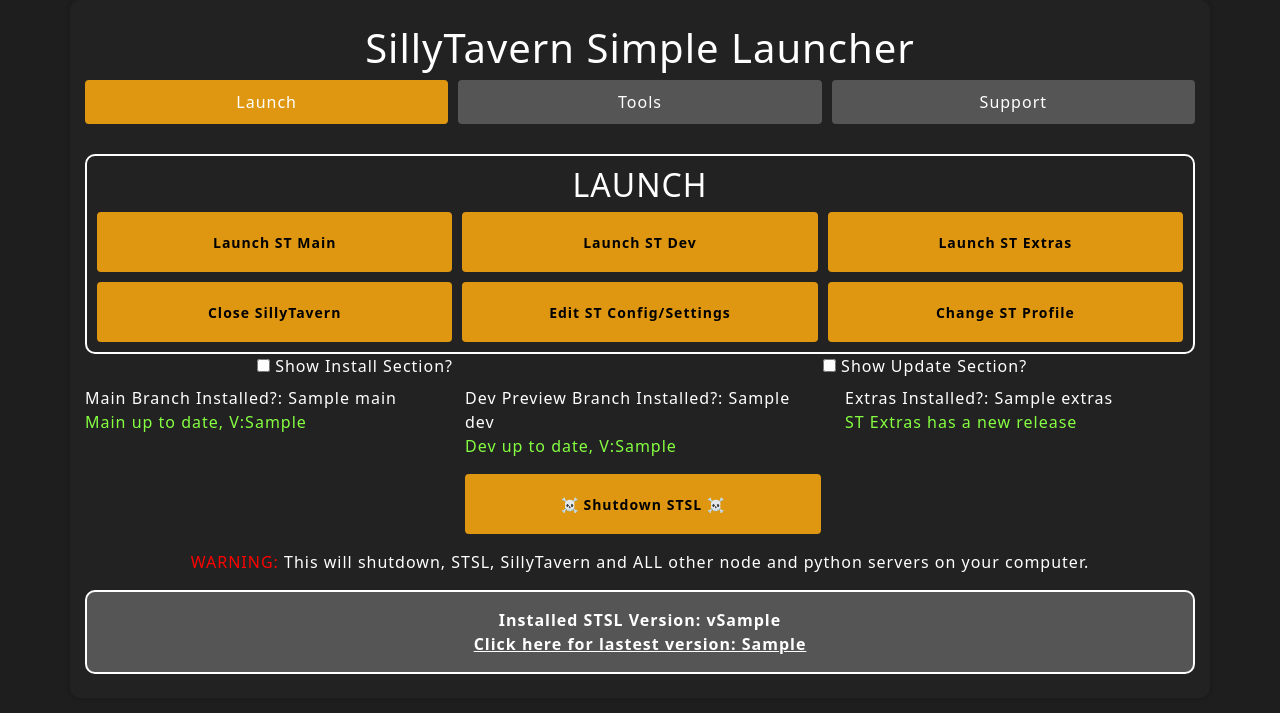
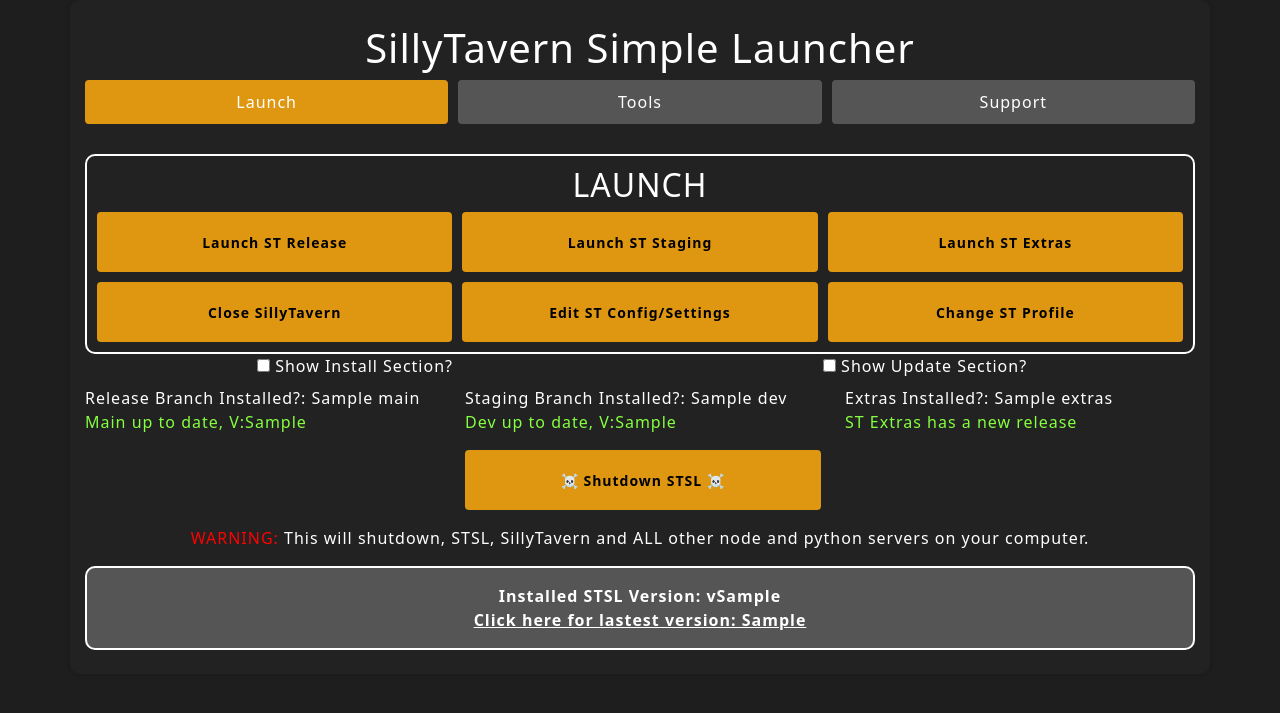
Before and after one commit to BlueprintCoding/SillyTavernSimpleLauncher, a Flask app: template templates/index.html in a window 1280 px wide. Shown: the top 713 px of the page. Run offline with Flask 3, Linux system fonts and the light colour scheme; the template is opened without the code that fills it: most values are stand-ins (such as "Sample title", 1, 10 or a date in 2020); some libraries are stand-ins or nearby versions.

Commit message:
Updated STSL to work with new branch names
READ THE GOD DAMN "STSL to new branches instructions.pdf" TUTORIAL.

```diff
--- a/app.py
+++ b/app.py
@@ -143,9 +143,9 @@ def index():
 
     latest_release = get_latest_release()
 
-    # Get latest repo ST Main release number
+    # Get latest repo ST release release number
     def get_latest_release_st():
-        url = "https://raw.githubusercontent.com/SillyTavern/SillyTavern/main/package-lock.json"
+        url = "https://raw.githubusercontent.com/SillyTavern/SillyTavern/release/package-lock.json"
         response = requests.get(url)
         if response.status_code == 200:
             package_lock_data = json.loads(response.text)
@@ -156,7 +156,7 @@ def index():
     latest_releaseSTmain = get_latest_release_st()
 
     def get_dev_branch_version():
-        url = "https://raw.githubusercontent.com/SillyTavern/SillyTavern/dev/package-lock.json"
+        url = "https://raw.githubusercontent.com/SillyTavern/SillyTavern/staging/package-lock.json"
         response = requests.get(url)
         if response.status_code == 200:
             package_lock_data = json.loads(response.text)
@@ -194,7 +194,7 @@ def index():
 
 
     def get_installed_version_github_api():
-        url = f"https://api.github.com/repos/SillyTavern/SillyTavern-extras/commits/main"
+        url = f"https://api.github.com/repos/SillyTavern/SillyTavern-extras/commits/release"
         headers = {"Accept": "application/vnd.github.v3+json"}
         response = requests.get(url, headers=headers)
         if response.status_code == 200:
@@ -548,7 +548,7 @@ def install_main_branch():
     else:
         # Clone SillyTavern repository
         clone_command = [
-            "git", "clone", "https://github.com/SillyTavern/SillyTavern", "-b", "main", sillytavern_path
+            "git", "clone", "https://github.com/SillyTavern/SillyTavern", "-b", "release", sillytavern_path
         ]
         subprocess.run(clone_command)
         return 'SillyTavern Main Branch installed successfully.'
@@ -565,7 +565,7 @@ def install_dev_branch():
     else:
         # Clone SillyTavern repository
         clone_command = [
-            "git", "clone", "https://github.com/SillyTavern/SillyTavern.git", "-b", "dev", sillytaverndev_path
+            "git", "clone", "https://github.com/SillyTavern/SillyTavern.git", "-b", "staging", sillytaverndev_path
         ]
         subprocess.run(clone_command)
 
--- a/templates/edit_config.html
+++ b/templates/edit_config.html
@@ -143,8 +143,8 @@ function loadDefaults() {
                         <div class="form-group">
                             <label for="branch">Select the branch to edit:</label>
                             <select class="form-control" name="branch" id="branch" onchange="loadDefaults()">
-                                <option value="Main Branch">Main Branch</option>
-                                <option value="Dev Branch">Dev Branch</option>
+                                <option value="Main Branch">Release Branch</option>
+                                <option value="Dev Branch">Staging Branch</option>
                             </select>
                             <small class="form-text text-muted">Select the branch for editing the config file.</small>
                         </div>
--- a/templates/index.html
+++ b/templates/index.html
@@ -59,10 +59,10 @@
         <div class="sub-title"><h2>Launch</h2></div>
         <div class="button-grid">
             <button id="launchMainBtn" onclick="launchMain()" {% if not repos_cloned.main %}disabled{% endif %}>Launch
-                ST Main
+                ST Release
             </button>
             <button id="launchDevBtn" onclick="launchDev()" {% if not repos_cloned.dev %}disabled{% endif %}>Launch ST
-                Dev
+                Staging
             </button>
             <button id="launchExtrasBtn" onclick="launchExtras()" {% if not repos_cloned.extras %}disabled{% endif %}>
                 Launch ST Extras
@@ -81,10 +81,10 @@
         <div class="sub-title"><h2>Install</h2></div>
         <div class="button-grid">
             <button id="installMainBtn" onclick="install('mainBranch')" {% if repos_cloned.main %}disabled{% endif %}>
-                Install Main Branch
+                Install Release Branch
             </button>
             <button id="installDevBtn" onclick="install('devBranch')" {% if repos_cloned.dev %}disabled{% endif %}>
-                Install Dev Preview Branch
+                Install Staging Branch
             </button>
             <button id="installExtrasBtn" onclick="disableButtons(); install('extras')"
                     {% if repos_cloned.extras %}disabled{% endif %}>Install Extras
@@ -94,10 +94,10 @@
         <div class="sub-title"><h2>Update</h2></div>
         <div class="button-grid">
             <button id="updateMainBtn" onclick="executeScript('Update SillyTavern', 'main')"
-                    {% if not repos_cloned.main %}disabled{% endif %}>Update Main Branch
+                    {% if not repos_cloned.main %}disabled{% endif %}>Update Release Branch
             </button>
             <button id="updateDevBtn" onclick="executeScript('Update SillyTavern', 'dev')"
-                    {% if not repos_cloned.dev %}disabled{% endif %}>Update Dev Preview Branch
+                    {% if not repos_cloned.dev %}disabled{% endif %}>Update Staging Branch
             </button>
             <button id="updateExtrasBtn" onclick="executeScript('Update SillyTavern', 'extras')"
                     {% if not repos_cloned.extras %}disabled{% endif %}>Update Extras
@@ -169,11 +169,11 @@
 </div>
         <div class="row">
             <div class="col-md-4">
-                <p>Main Branch Installed?: <span id="mainStatus">{{ repos_cloned.main }}</span><br>
+                <p>Release Branch Installed?: <span id="mainStatus">{{ repos_cloned.main }}</span><br>
                      <span class="STMUpdateStatus" id="STMUpdateStatus"></span>
             </div>
             <div class="col-md-4">
-                <p>Dev Preview Branch Installed?: <span id="devStatus">{{ repos_cloned.dev }}</span><br>
+                <p>Staging Branch Installed?: <span id="devStatus">{{ repos_cloned.dev }}</span><br>
                     <span class="STDUpdateStatus" id="STDUpdateStatus"></span>
             </div>
             <div class="col-md-4">
--- a/templates/migrate.html
+++ b/templates/migrate.html
@@ -28,8 +28,8 @@
         <div class="form-group">
             <label for="branch_choice">Select the branch for the new profile:</label>
             <select class="form-control" name="branch_choice" id="branch_choice">
-                <option value="main">Main Branch</option>
-                <option value="dev">Dev Branch</option>
+                <option value="main">Release Branch</option>
+                <option value="dev">Staging Branch</option>
             </select>
         </div>
 <div class="button-grid">
```
Also changed, not shown: templates/profile_manager.html (+4 -4 lines), 1 other file.
